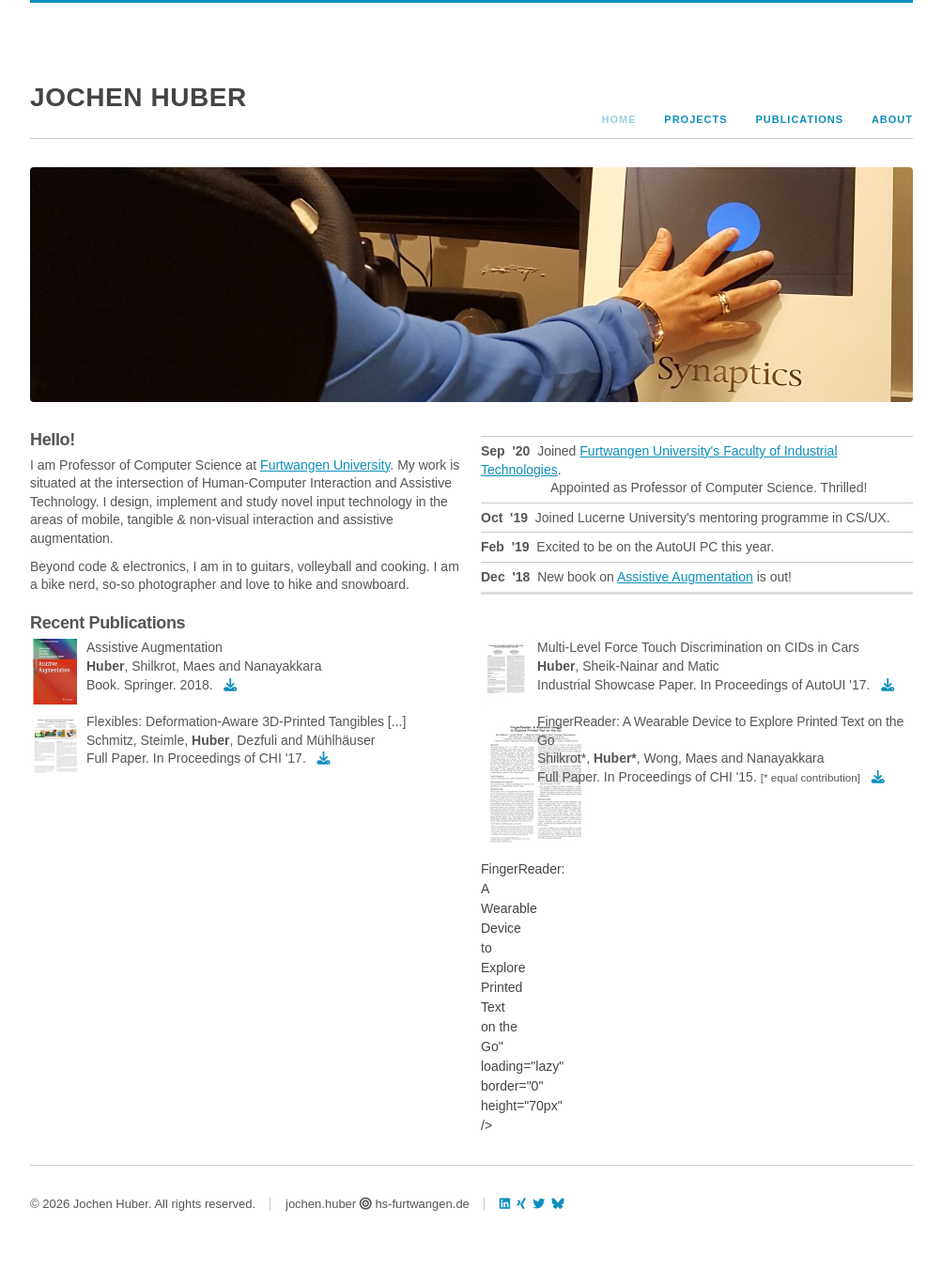
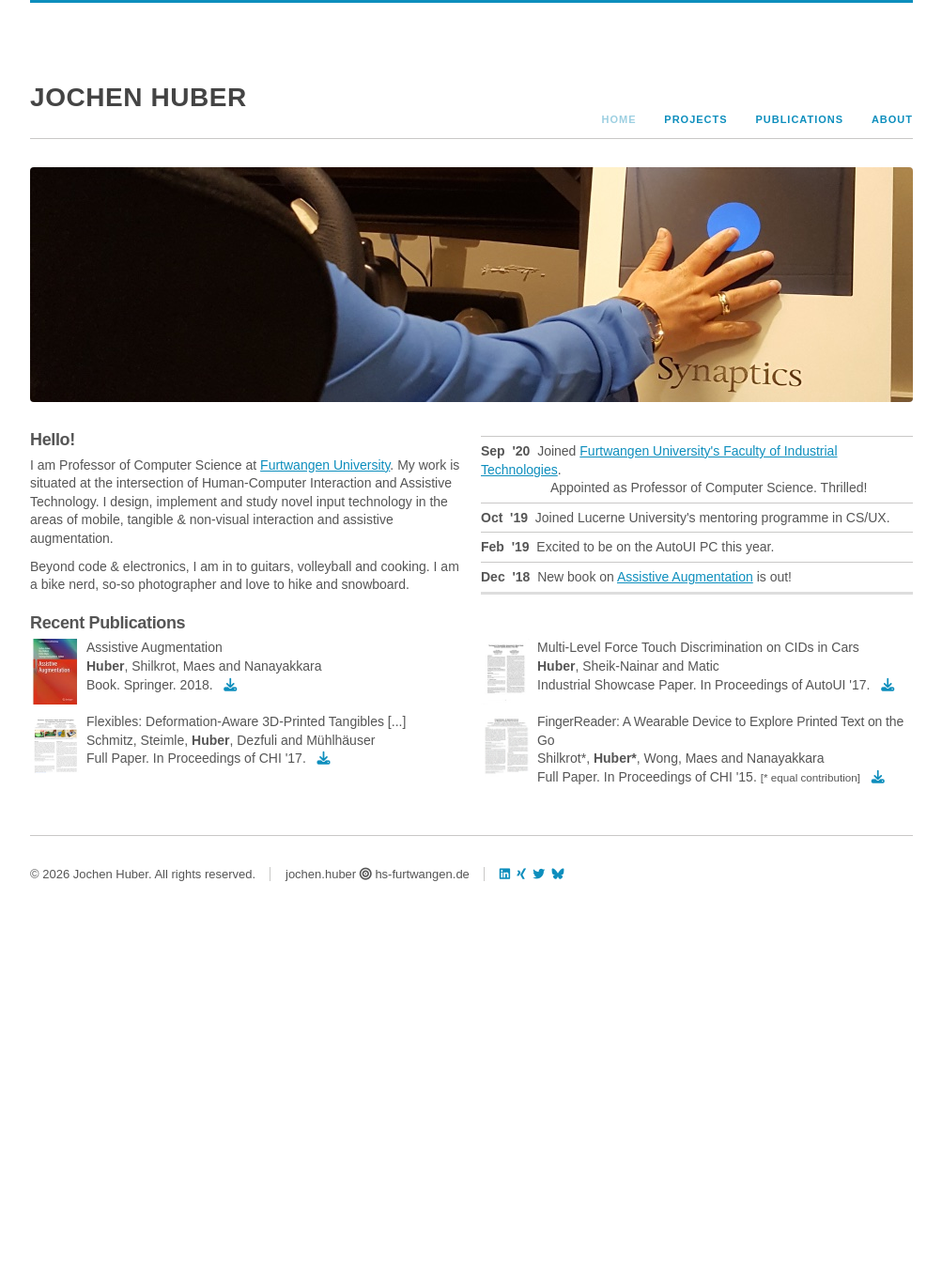
Before and after one commit to jhuber/jhuber.github.io, a Jekyll site: the page built from index.html, in a window 1280 px wide. Shown: the whole page at 94% size, without its empty margins (138-1141 px from the left). Built offline with Jekyll 4.4.1, drawn with Linux system fonts in a browser that asks for light colours; nearby versions of some CDN libraries; after the commit the page ends 1001 px from its top, so only the background shows below that.

Commit message:
Fix CSP font-src and broken FingerReader alt attribute
Add data: to font-src in both CSP variants: swiper-bundle.min.css
embeds its icon glyph as a data:application/font-woff URI, which the
previous CSP blocked. Use strip_html filter on pub.title in alt
attribute to prevent HTML tags in YAML (e.g. FingerReader's <span>)
from breaking the attribute and rendering as visible escaped text.

Co-Authored-By: Claude Sonnet 4.6 <noreply@anthropic.com>

```diff
--- a/_layouts/default.html
+++ b/_layouts/default.html
@@ -4,10 +4,10 @@
     <meta charset="utf-8" />
     {% if page.swiper %}
     <meta http-equiv="Content-Security-Policy"
-      content="default-src 'self'; script-src 'self' 'unsafe-inline' https://cdn.jsdelivr.net https://cdnjs.cloudflare.com; style-src 'self' 'unsafe-inline' https://cdnjs.cloudflare.com https://cdn.jsdelivr.net https://fonts.googleapis.com https://fonts.gstatic.com; img-src 'self' data: https:; frame-src https://www.google.com; font-src 'self' https://cdnjs.cloudflare.com https://fonts.gstatic.com; connect-src https://fonts.googleapis.com https://fonts.gstatic.com;" />
+      content="default-src 'self'; script-src 'self' 'unsafe-inline' https://cdn.jsdelivr.net https://cdnjs.cloudflare.com; style-src 'self' 'unsafe-inline' https://cdnjs.cloudflare.com https://cdn.jsdelivr.net https://fonts.googleapis.com https://fonts.gstatic.com; img-src 'self' data: https:; frame-src https://www.google.com; font-src 'self' data: https://cdnjs.cloudflare.com https://fonts.gstatic.com; connect-src https://fonts.googleapis.com https://fonts.gstatic.com;" />
     {% else %}
     <meta http-equiv="Content-Security-Policy"
-      content="default-src 'self'; script-src 'self' 'unsafe-inline' https://cdnjs.cloudflare.com; style-src 'self' 'unsafe-inline' https://cdnjs.cloudflare.com https://fonts.googleapis.com https://fonts.gstatic.com; img-src 'self' data: https:; frame-src https://www.google.com; font-src 'self' https://cdnjs.cloudflare.com https://fonts.gstatic.com; connect-src https://fonts.googleapis.com https://fonts.gstatic.com;" />
+      content="default-src 'self'; script-src 'self' 'unsafe-inline' https://cdnjs.cloudflare.com; style-src 'self' 'unsafe-inline' https://cdnjs.cloudflare.com https://fonts.googleapis.com https://fonts.gstatic.com; img-src 'self' data: https:; frame-src https://www.google.com; font-src 'self' data: https://cdnjs.cloudflare.com https://fonts.gstatic.com; connect-src https://fonts.googleapis.com https://fonts.gstatic.com;" />
     {% endif %}
 
     <!--
--- a/index.html
+++ b/index.html
@@ -50,7 +50,7 @@ swiper: true
         </div>
         {% for pub in site.data.recent_publications %}
         <div class="one column">
-          <img src="{{ pub.cover }}" alt="{{ pub.title }}" loading="lazy" border="0" height="70px" />
+          <img src="{{ pub.cover }}" alt="{{ pub.title | strip_html }}" loading="lazy" border="0" height="70px" />
         </div>
         <div class="seven columns">
           <p>
```
